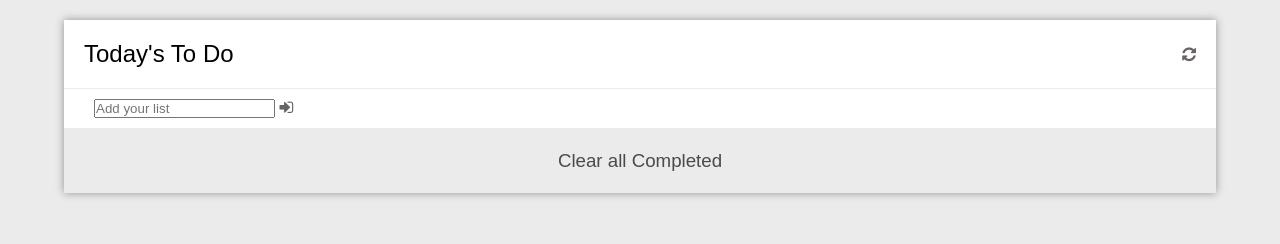
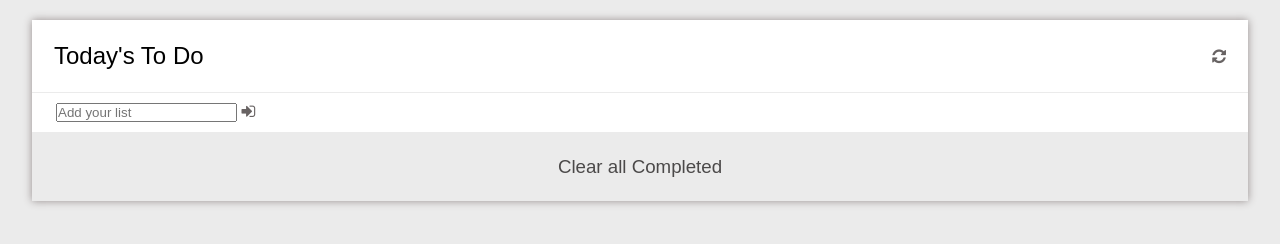
Before and after one commit to leloufadel/Todo-App, a website built with webpack: page src/index.html in a window 1280 px wide. Built offline with nearby package versions, Linux system fonts and the light colour scheme.

Commit message:
fix linters

```diff
--- a/src/style.css
+++ b/src/style.css
@@ -30,7 +30,7 @@ main {
 }
 
 .todo-list-app {
-  width: 90%;
+  width: 95%;
   margin: auto;
   box-shadow: 0 0 0.5rem rgb(150, 142, 142);
   background-color: white;
@@ -42,7 +42,7 @@ main {
 }
 
 .task-board > li {
-  padding: 20px;
+  padding: 22px;
   border-bottom: 1.3px solid #ebebeb;
 }
 
@@ -79,7 +79,7 @@ li.tasks > i {
 }
 
 li.add-newtask {
-  padding: 10px 30px;
+  padding: 10px 24px;
 }
 
 .add-task > form {
```
Also changed, not shown: dist/main.js.
